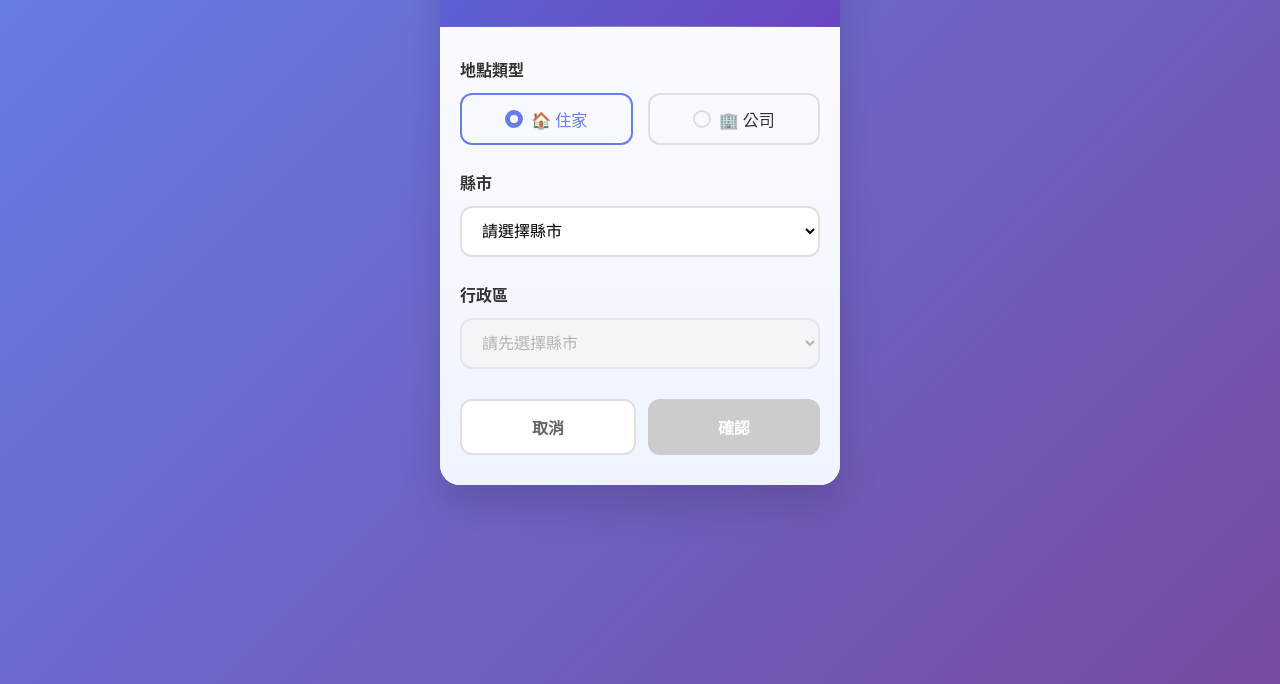
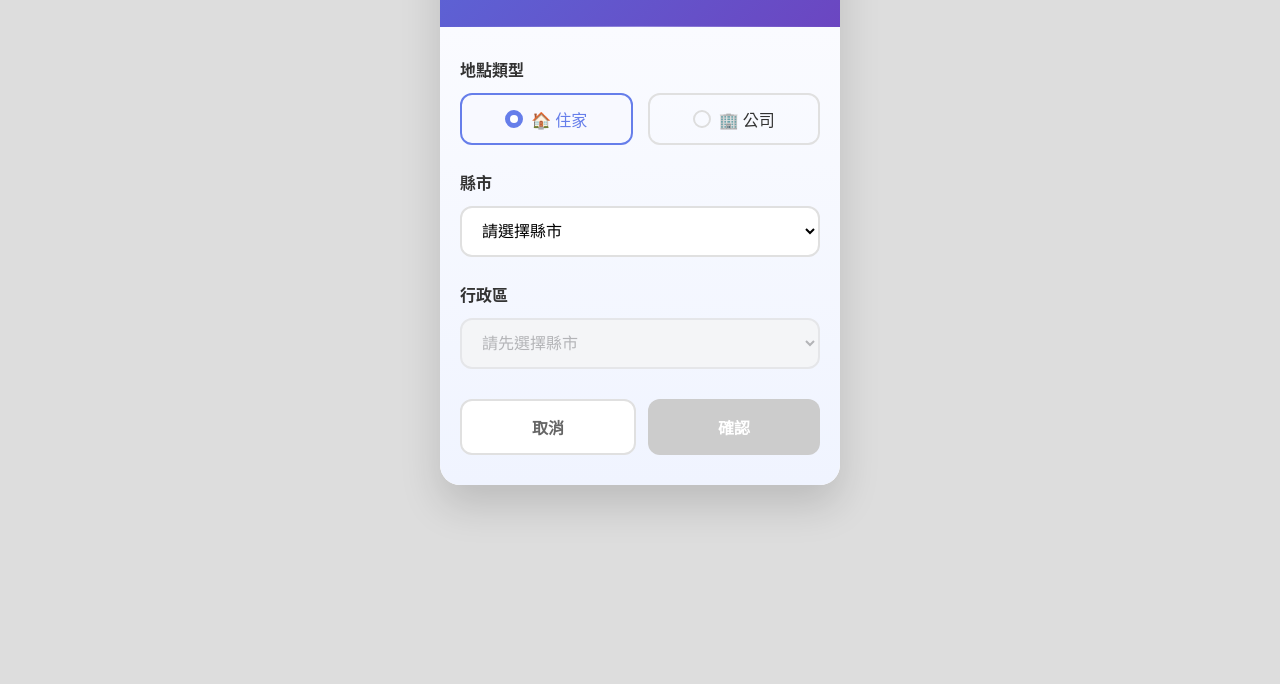
Before and after one commit to kyomind/WeaMind, a plain HTML site: page static/liff/location/dev-preview.html in a window 1280 px wide. Shown: the part 116-800 px from the top of the page. Drawn offline with Linux system fonts and the light colour scheme.

Commit message:
Update body background color in styles

```diff
--- a/static/liff/location/style.css
+++ b/static/liff/location/style.css
@@ -7,7 +7,7 @@
 
 body {
     font-family: -apple-system, BlinkMacSystemFont, 'Segoe UI', Roboto, 'Noto Sans CJK TC', sans-serif;
-    background: linear-gradient(135deg, #667eea 0%, #764ba2 100%);
+    background: #ddd;
     min-height: 100vh;
     padding: 20px;
     color: #333;
```
